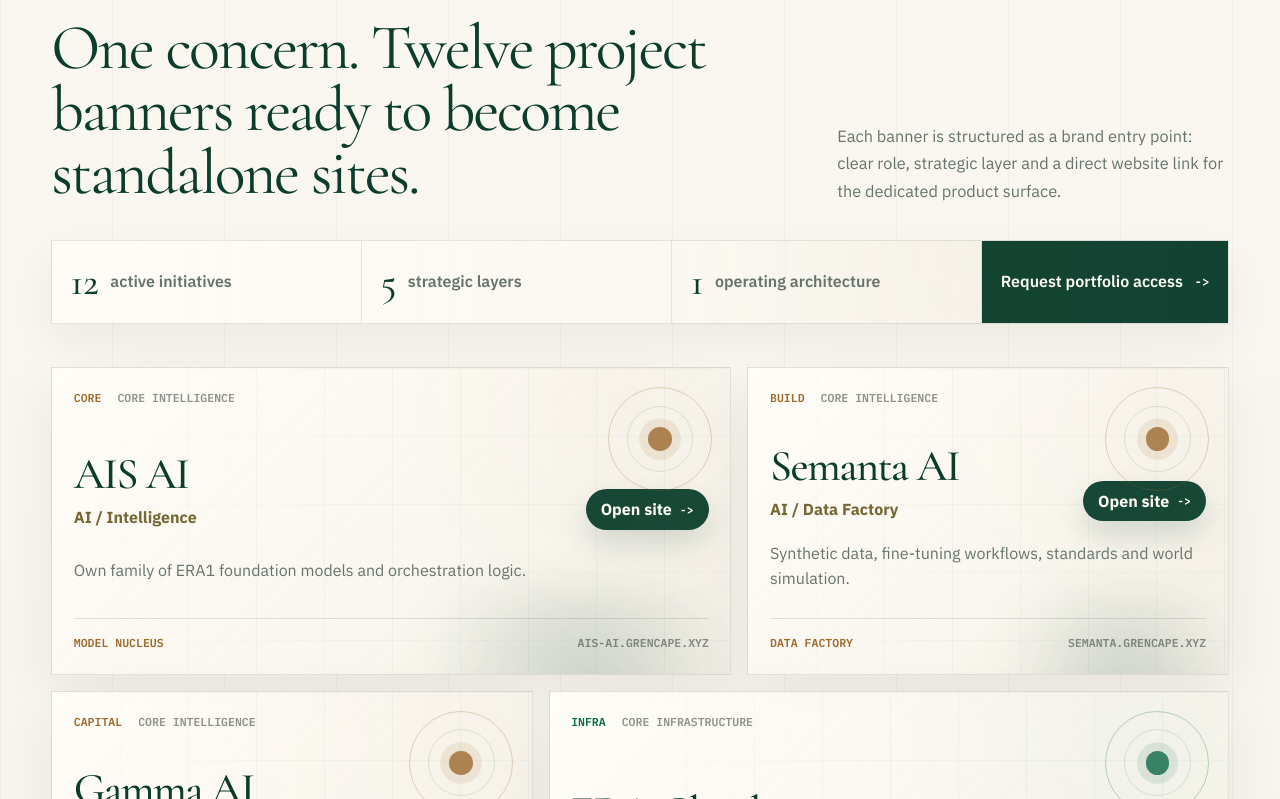
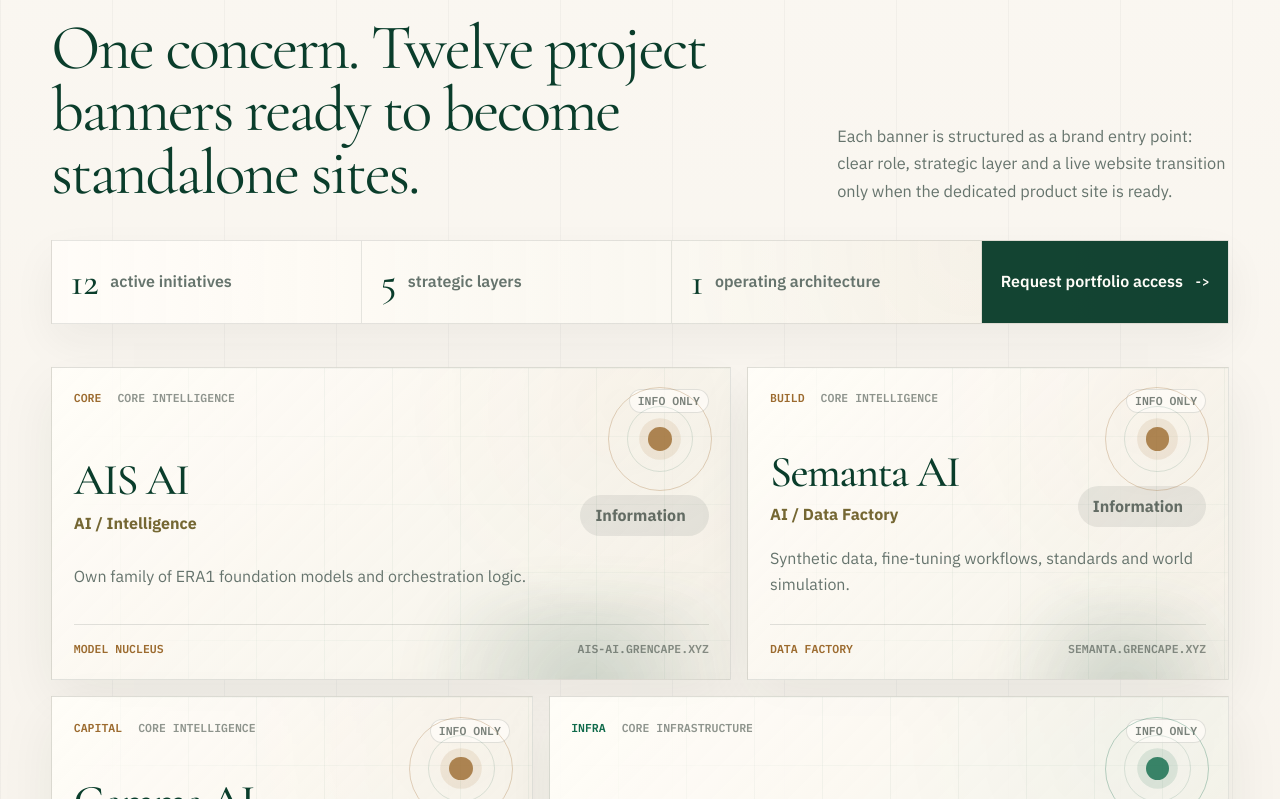
Before and after one commit to ivs-123/grencape-site, a React (Vite) app: page / in a window 1280 px wide. Shown: the part 1881-2680 px from the top of the page. Built offline with nearby package versions, Linux system fonts and the light colour scheme.

Commit message:
Make project banners link only when sites are live

```diff
--- a/src/App.tsx
+++ b/src/App.tsx
@@ -6,7 +6,8 @@ type Project = {
   role: string;
   stage: string;
   layer: string;
-  href: string;
+  siteUrl: string;
+  siteStatus: 'live' | 'pending';
   signal: string;
 };
 
@@ -45,7 +46,8 @@ const projects: Project[] = [
     role: 'Own family of ERA1 foundation models and orchestration logic.',
     stage: 'Core',
     layer: 'Core Intelligence',
-    href: 'https://ais-ai.grencape.xyz',
+    siteUrl: 'https://ais-ai.grencape.xyz',
+    siteStatus: 'pending',
     signal: 'Model nucleus'
   },
   {
@@ -54,7 +56,8 @@ const projects: Project[] = [
     role: 'Synthetic data, fine-tuning workflows, standards and world simulation.',
     stage: 'Build',
     layer: 'Core Intelligence',
-    href: 'https://semanta.grencape.xyz',
+    siteUrl: 'https://semanta.grencape.xyz',
+    siteStatus: 'pending',
     signal: 'Data factory'
   },
   {
@@ -63,7 +66,8 @@ const projects: Project[] = [
     role: 'Forecasting, signals and autonomous execution with strict risk logic.',
     stage: 'Capital',
     layer: 'Core Intelligence',
-    href: 'https://gamma.grencape.xyz',
+    siteUrl: 'https://gamma.grencape.xyz',
+    siteStatus: 'pending',
     signal: 'Autonomous markets'
   },
   {
@@ -72,7 +76,8 @@ const projects: Project[] = [
     role: 'Control plane for compute, inference, storage and server capacity.',
     stage: 'Infra',
     layer: 'Core Infrastructure',
-    href: 'https://cloud.grencape.xyz',
+    siteUrl: 'https://cloud.grencape.xyz',
+    siteStatus: 'pending',
     signal: 'Capacity router'
   },
   {
@@ -81,7 +86,8 @@ const projects: Project[] = [
     role: 'Unified PostgreSQL + ClickHouse platform with bridge and AI gateway.',
     stage: 'Infra',
     layer: 'Core Infrastructure',
-    href: 'https://db.grencape.xyz',
+    siteUrl: 'https://db.grencape.xyz',
+    siteStatus: 'pending',
     signal: 'Unified data plane'
   },
   {
@@ -90,7 +96,8 @@ const projects: Project[] = [
     role: 'Data Science Studio for strategic analytics, observability and decision workflows.',
     stage: 'Data',
     layer: 'Data / Analytics',
-    href: 'https://prism.grencape.xyz',
+    siteUrl: 'https://prism.grencape.xyz',
+    siteStatus: 'pending',
     signal: 'Decision studio'
   },
   {
@@ -99,7 +106,8 @@ const projects: Project[] = [
     role: 'Cloud sharing system for frictionless file distribution.',
     stage: 'Product',
     layer: 'Consumer / Platform',
-    href: 'https://somebox.grencape.xyz',
+    siteUrl: 'https://somebox.grencape.xyz',
+    siteStatus: 'pending',
     signal: 'Sharing surface'
   },
   {
@@ -108,7 +116,8 @@ const projects: Project[] = [
     role: 'AI-native browser with permanent free VPN experience.',
     stage: 'Product',
     layer: 'Consumer / Platform',
-    href: 'https://onebrowser.grencape.xyz',
+    siteUrl: 'https://onebrowser.grencape.xyz',
+    siteStatus: 'pending',
     signal: 'AI web gateway'
   },
   {
@@ -117,7 +126,8 @@ const projects: Project[] = [
     role: 'Protected messenger for next-generation private communication.',
     stage: 'Product',
     layer: 'Consumer / Platform',
-    href: 'https://quantum.grencape.xyz',
+    siteUrl: 'https://quantum.grencape.xyz',
+    siteStatus: 'pending',
     signal: 'Private network'
   },
   {
@@ -126,7 +136,8 @@ const projects: Project[] = [
     role: 'Playlist generation by mood and voice intent description.',
     stage: 'Lab',
     layer: 'Consumer / Platform',
-    href: 'https://mindmusic.grencape.xyz',
+    siteUrl: 'https://mindmusic.grencape.xyz',
+    siteStatus: 'pending',
     signal: 'Mood interface'
   },
   {
@@ -135,7 +146,8 @@ const projects: Project[] = [
     role: 'Payment gateway and financial infrastructure layer.',
     stage: 'Fintech',
     layer: 'Fintech',
-    href: 'https://pay.grencape.xyz',
+    siteUrl: 'https://pay.grencape.xyz',
+    siteStatus: 'pending',
     signal: 'Payment rails'
   },
   {
@@ -144,7 +156,8 @@ const projects: Project[] = [
     role: 'P2P and C2C transfer product.',
     stage: 'Fintech',
     layer: 'Fintech',
-    href: 'https://moneyone.grencape.xyz',
+    siteUrl: 'https://moneyone.grencape.xyz',
+    siteStatus: 'pending',
     signal: 'Transfer product'
   }
 ];
@@ -155,6 +168,72 @@ const viewport = {
 };
 
 function App() {
+  const renderProjectBanner = (project: Project, index: number) => {
+    const bannerClass = [
+      'project-banner',
+      `project-banner-${project.layer.toLowerCase().replace(/[^a-z0-9]+/g, '-')}`,
+      project.siteStatus === 'pending' ? 'project-banner-disabled' : ''
+    ].filter(Boolean).join(' ');
+
+    const bannerContent = (
+      <>
+        <span className="project-banner-orbit" aria-hidden="true" />
+        <span className="project-banner-topline">
+          <span>{project.stage}</span>
+          <span>{project.layer}</span>
+          <span className={`project-banner-status project-banner-status-${project.siteStatus}`}>
+            {project.siteStatus === 'live' ? 'Site live' : 'Info only'}
+          </span>
+        </span>
+        <span className="project-banner-main">
+          <span>
+            <strong>{project.name}</strong>
+            <em>{project.category}</em>
+          </span>
+          <span className={`project-banner-link ${project.siteStatus === 'pending' ? 'project-banner-link-disabled' : ''}`}>
+            {project.siteStatus === 'live' ? 'Open site' : 'Information'}
+          </span>
+        </span>
+        <span className="project-banner-role">{project.role}</span>
+        <span className="project-banner-footer">
+          <span>{project.signal}</span>
+          <span>{project.siteUrl.replace('https://', '')}</span>
+        </span>
+      </>
+    );
+
+    if (project.siteStatus === 'live') {
+      return (
+        <motion.a
+          key={project.name}
+          className={bannerClass}
+          href={project.siteUrl}
+          target="_blank"
+          rel="noreferrer"
+          initial={{ opacity: 0, y: 12 }}
+          whileInView={{ opacity: 1, y: 0 }}
+          viewport={viewport}
+          transition={{ duration: 0.28, delay: index * 0.025 }}
+        >
+          {bannerContent}
+        </motion.a>
+      );
+    }
+
+    return (
+      <motion.article
+        key={project.name}
+        className={bannerClass}
+        initial={{ opacity: 0, y: 12 }}
+        whileInView={{ opacity: 1, y: 0 }}
+        viewport={viewport}
+        transition={{ duration: 0.28, delay: index * 0.025 }}
+      >
+        {bannerContent}
+      </motion.article>
+    );
+  };
+
   return (
     <div className="app-shell">
       <header className="topbar">
@@ -259,8 +338,8 @@ function App() {
               </h2>
             </div>
             <p>
-              Each banner is structured as a brand entry point: clear role, strategic layer and a direct
-              website link for the dedicated product surface.
+              Each banner is structured as a brand entry point: clear role, strategic layer and a live
+              website transition only when the dedicated product site is ready.
             </p>
           </motion.div>
           <motion.div
@@ -285,37 +364,7 @@ function App() {
             <a href="mailto:hello@grencape.xyz">Request portfolio access</a>
           </motion.div>
           <div className="project-banner-grid">
-            {projects.map((project, index) => (
-              <motion.a
-                key={project.name}
-                className={`project-banner project-banner-${project.layer.toLowerCase().replace(/[^a-z0-9]+/g, '-')}`}
-                href={project.href}
-                target="_blank"
-                rel="noreferrer"
-                initial={{ opacity: 0, y: 12 }}
-                whileInView={{ opacity: 1, y: 0 }}
-                viewport={viewport}
-                transition={{ duration: 0.28, delay: index * 0.025 }}
-              >
-                <span className="project-banner-orbit" aria-hidden="true" />
-                <span className="project-banner-topline">
-                  <span>{project.stage}</span>
-                  <span>{project.layer}</span>
-                </span>
-                <span className="project-banner-main">
-                  <span>
-                    <strong>{project.name}</strong>
-                    <em>{project.category}</em>
-                  </span>
-                  <span className="project-banner-link">Open site</span>
-                </span>
-                <span className="project-banner-role">{project.role}</span>
-                <span className="project-banner-footer">
-                  <span>{project.signal}</span>
-                  <span>{project.href.replace('https://', '')}</span>
-                </span>
-              </motion.a>
-            ))}
+            {projects.map(renderProjectBanner)}
           </div>
         </section>
 
--- a/src/index.css
+++ b/src/index.css
@@ -505,6 +505,16 @@ a {
   box-shadow: 0 28px 70px rgba(28, 39, 34, 0.11);
 }
 
+.project-banner-disabled {
+  cursor: default;
+}
+
+.project-banner-disabled:hover {
+  transform: none;
+  border-color: rgba(20, 35, 27, 0.12);
+  box-shadow: 0 20px 54px rgba(28, 39, 34, 0.065);
+}
+
 .project-banner:focus-visible {
   outline: 2px solid var(--green);
   outline-offset: 4px;
@@ -552,6 +562,20 @@ a {
 .project-banner-topline span + span,
 .project-banner-footer span + span {
   color: rgba(20, 35, 27, 0.48);
+}
+
+.project-banner-status {
+  margin-left: auto;
+  padding: 0.12rem 0.5rem;
+  border: 1px solid rgba(20, 35, 27, 0.12);
+  border-radius: 999px;
+  background: rgba(255, 253, 248, 0.72);
+  color: rgba(20, 35, 27, 0.56) !important;
+}
+
+.project-banner-status-live {
+  border-color: rgba(15, 91, 61, 0.24);
+  color: var(--green) !important;
 }
 
 .project-banner-main {
@@ -604,6 +628,16 @@ a {
   content: '->';
   font-family: 'IBM Plex Mono', monospace;
   font-size: 0.72rem;
+}
+
+.project-banner-link-disabled {
+  background: rgba(20, 35, 27, 0.08);
+  color: rgba(20, 35, 27, 0.62);
+  box-shadow: none;
+}
+
+.project-banner-link-disabled::after {
+  content: '';
 }
 
 .project-banner-role {
```
